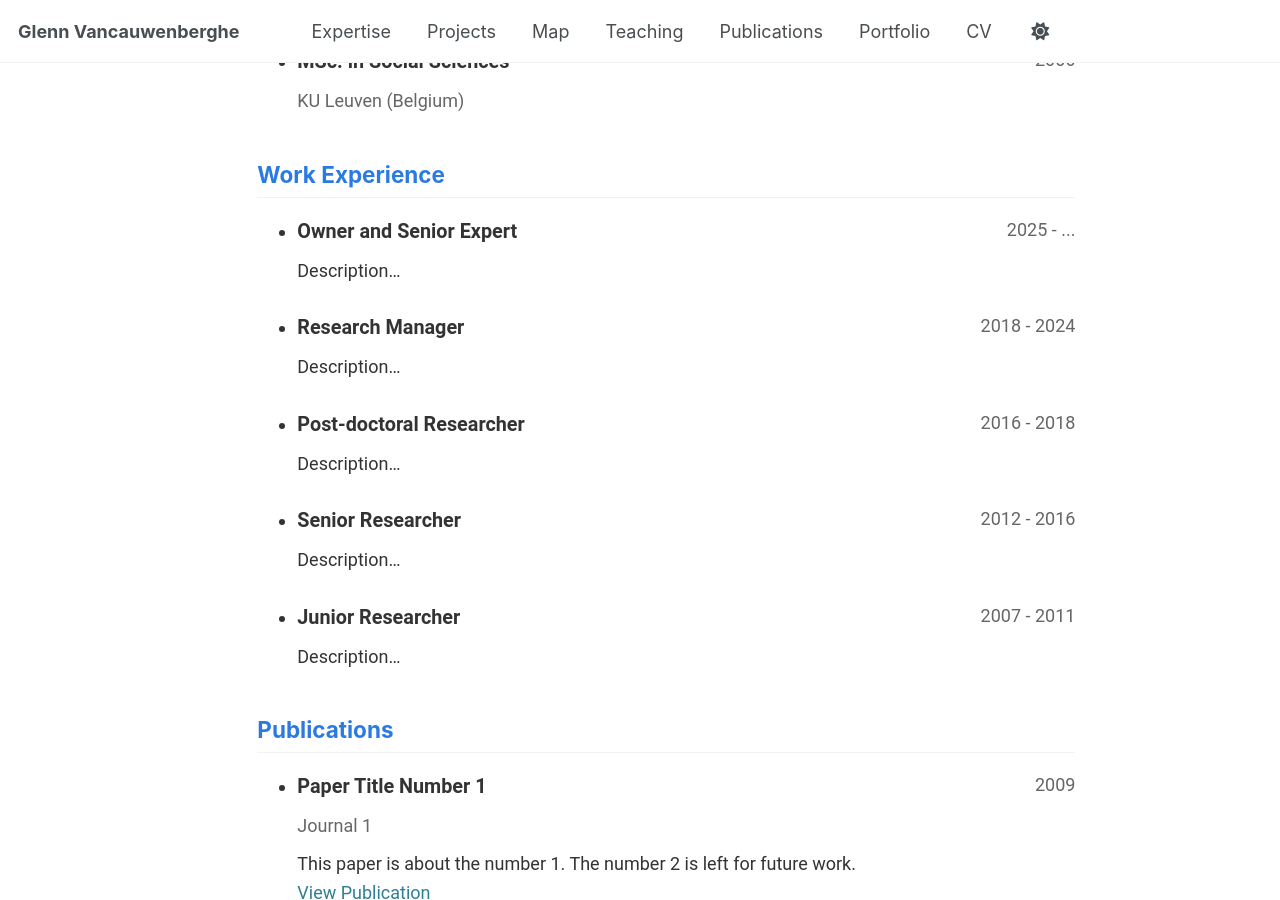
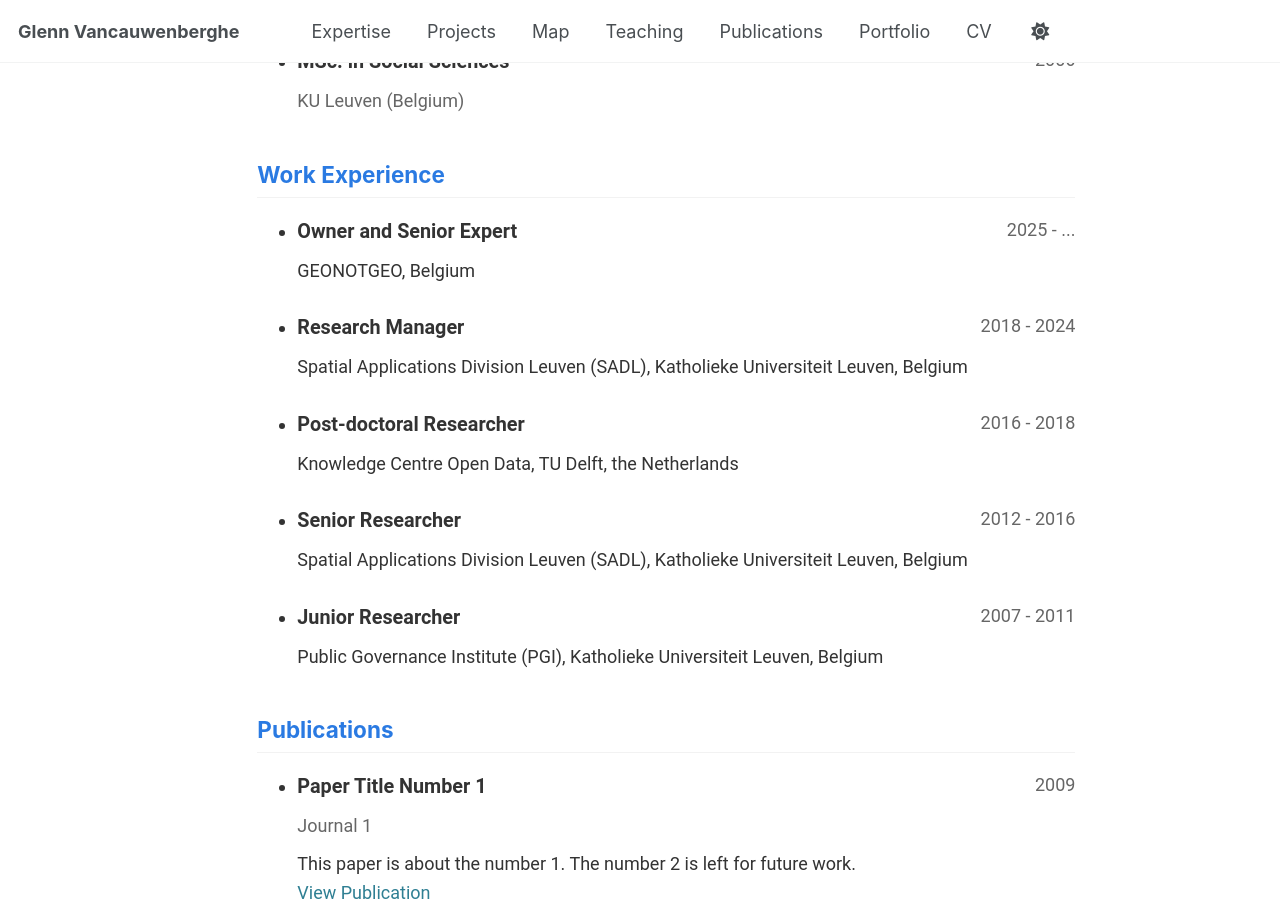
Before and after one commit to GVancauwenberghe/gvancauwenberghe.github.io, a Jekyll site: the page built from _pages/cv-json.md, in a window 1280 px wide and 900 px high, scrolled down 761 px. Built offline with Jekyll 4.4.1, drawn with Linux system fonts in a browser that asks for light colours.

Commit message:
Update cv.json

```diff
--- a/_data/cv.json
+++ b/_data/cv.json
@@ -36,7 +36,7 @@
     "url": "https://company.com",
     "startDate": "2025",
     "endDate": "...",
-    "summary": "Description…",
+    "summary": "GEONOTGEO, Belgium",
     "highlights": []
     },
      {
@@ -45,7 +45,7 @@
     "url": "https://company.com",
     "startDate": "2018",
     "endDate": "2024",
-    "summary": "Description…",
+    "summary": "Spatial Applications Division Leuven (SADL), Katholieke Universiteit Leuven, Belgium",
     "highlights": []
     },
      {
@@ -54,7 +54,7 @@
     "url": "https://company.com",
     "startDate": "2016",
     "endDate": "2018",
-    "summary": "Description…",
+    "summary": "Knowledge Centre Open Data, TU Delft, the Netherlands",
     "highlights": []
     },
      {
@@ -63,7 +63,7 @@
     "url": "https://company.com",
     "startDate": "2012",
     "endDate": "2016",
-    "summary": "Description…",
+    "summary": "Spatial Applications Division Leuven (SADL), Katholieke Universiteit Leuven, Belgium",
     "highlights": []
     },
      {
@@ -72,7 +72,7 @@
     "url": "https://company.com",
     "startDate": "2007",
     "endDate": "2011",
-    "summary": "Description…",
+    "summary": "Public Governance Institute (PGI), Katholieke Universiteit Leuven, Belgium",
     "highlights": []
     },
   ],
```
